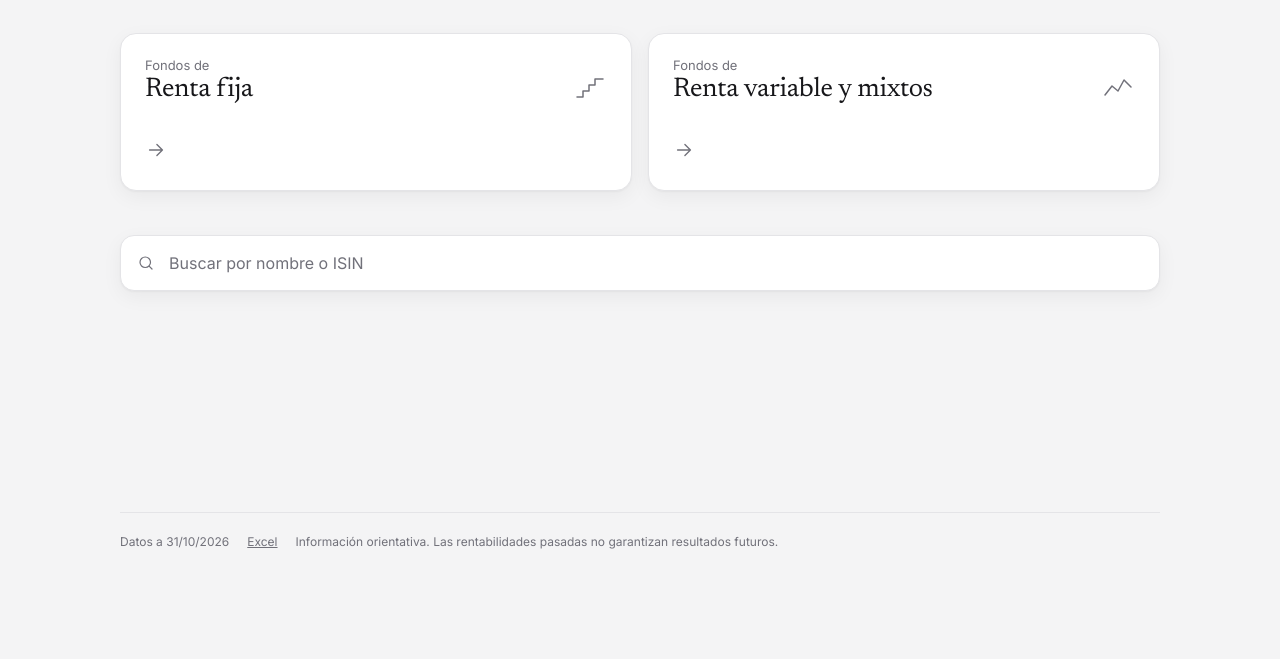
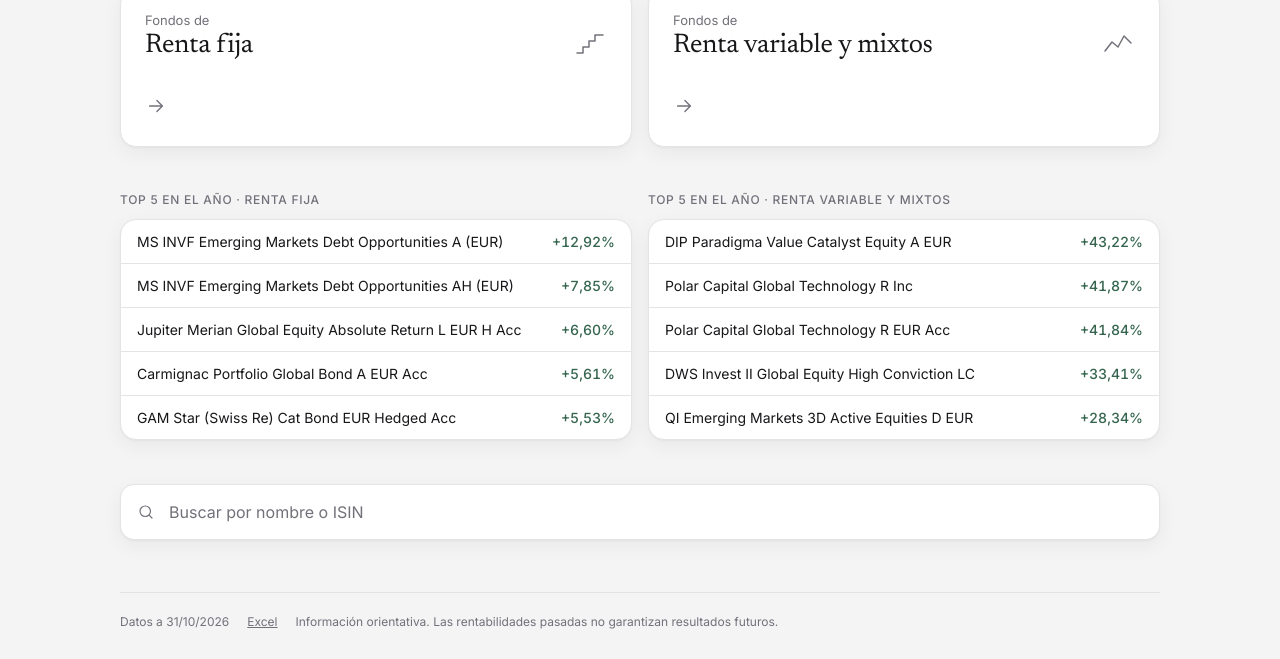
Before and after one commit to juuuuez/seguimiento-fondos, a plain HTML site: page index.html in a window 1280 px wide. Shown: the part 221-880 px from the top of the page. Before the commit the page ends 800 px from the top, so only its background shows below. Drawn offline with Linux system fonts and the light colour scheme.

Commit message:
Portada: top 5 del año en renta fija y en renta variable
Claude-Session: https://claude.ai/code/session_01VZpuYXWdYhgDPynCrS7kSt

```diff
--- a/index.html
+++ b/index.html
@@ -189,6 +189,16 @@ h2{margin:0;font-family:var(--serif);font-optical-sizing:auto;font-size:clamp(31
 .fname{font-size:13px;font-weight:500;line-height:1.25}
 .fcount{font-size:12px;color:var(--muted)}
 @media (max-width:640px){.folders{grid-template-columns:repeat(2,1fr)}}
+.tops{display:grid;grid-template-columns:minmax(0,1fr) minmax(0,1fr);gap:16px}
+.top h3{margin:0 0 10px;font-size:12px;font-weight:500;letter-spacing:.06em;text-transform:uppercase;color:var(--muted)}
+.top ol{margin:0;padding:0;list-style:none;background:var(--surface);border:1px solid var(--line);border-radius:16px;box-shadow:var(--shadow);overflow:hidden}
+.top li{border-bottom:1px solid var(--line)}
+.top li:last-child{border-bottom:0}
+.top li a{display:flex;justify-content:space-between;gap:12px;align-items:baseline;padding:11px 16px;text-decoration:none;font-size:14px}
+.top li a:hover{background:var(--soft)}
+.top .tn{min-width:0;overflow:hidden;text-overflow:ellipsis;white-space:nowrap}
+.top b{font-weight:500;font-variant-numeric:tabular-nums;white-space:nowrap}
+@media (max-width:640px){.tops{grid-template-columns:minmax(0,1fr)}}
 .btn{display:inline-flex;align-items:center;gap:8px;margin-top:30px;padding:12px 20px;border-radius:12px;background:var(--ink);color:var(--bg);text-decoration:none;font-weight:500;font-size:14px}
 .btn:hover{opacity:.88}
 .btn small{font-weight:400;opacity:.65}
@@ -286,9 +296,15 @@ function choice(href, small, big, glyph) {
 }
 const glyphRF = () => s('svg', { width: 34, height: 34, viewBox: '0 0 34 34', fill: 'none', stroke: 'currentColor', 'stroke-width': 1.5, 'stroke-linecap': 'round', 'stroke-linejoin': 'round' }, s('path', { d: 'M4 26h6v-6h6v-6h6v-6h8' }));
 const glyphRV = () => s('svg', { width: 34, height: 34, viewBox: '0 0 34 34', fill: 'none', stroke: 'currentColor', 'stroke-width': 1.5, 'stroke-linecap': 'round', 'stroke-linejoin': 'round' }, s('path', { d: 'M4 24l7-9 6 5 6-11 7 7' }));
+function topYear(kind) {
+  const rows = ALL.filter(f => f.kind === kind && typeof f.ytd === 'number').sort((a, b) => b.ytd - a.ytd).slice(0, 5);
+  return h('div', { class: 'top' }, h('h3', {}, 'Top 5 en el año · ' + (kind === 'rf' ? 'renta fija' : 'renta variable y mixtos')),
+    h('ol', {}, rows.map(f => h('li', {}, h('a', { href: '#/fondo/' + f.isin }, h('span', { class: 'tn' }, f.fondo), h('b', { class: f.ytd >= 0 ? 'pos' : 'neg' }, pct(f.ytd, 2)))))));
+}
 function viewHome() {
   return h('section', { class: 'home' }, h('h1', {}, 'Cuaderno de fondos'),
     h('div', { class: 'choices' }, choice('#/rf', 'Fondos de', 'Renta fija', glyphRF()), choice('#/rv', 'Fondos de', 'Renta variable y mixtos', glyphRV())),
+    h('div', { class: 'tops' }, topYear('rf'), topYear('rv')),
     search());
 }
 
```
